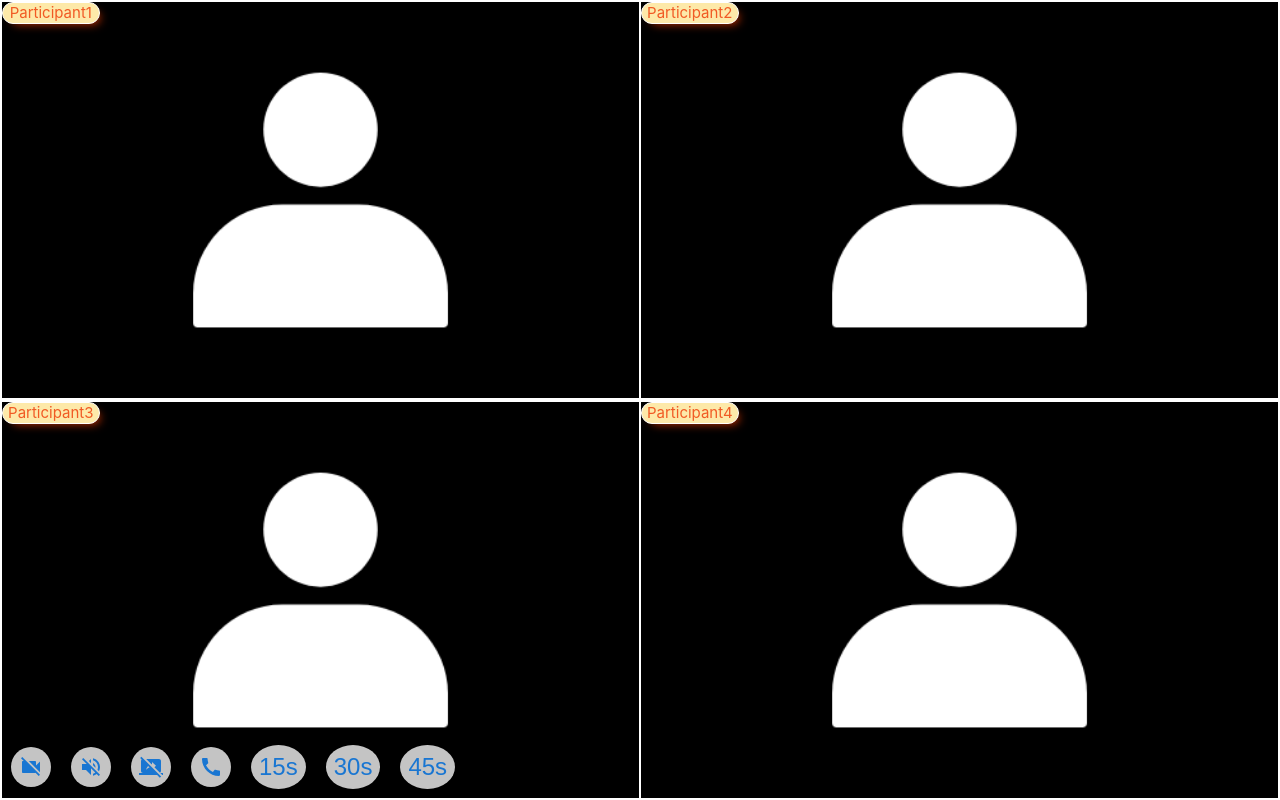
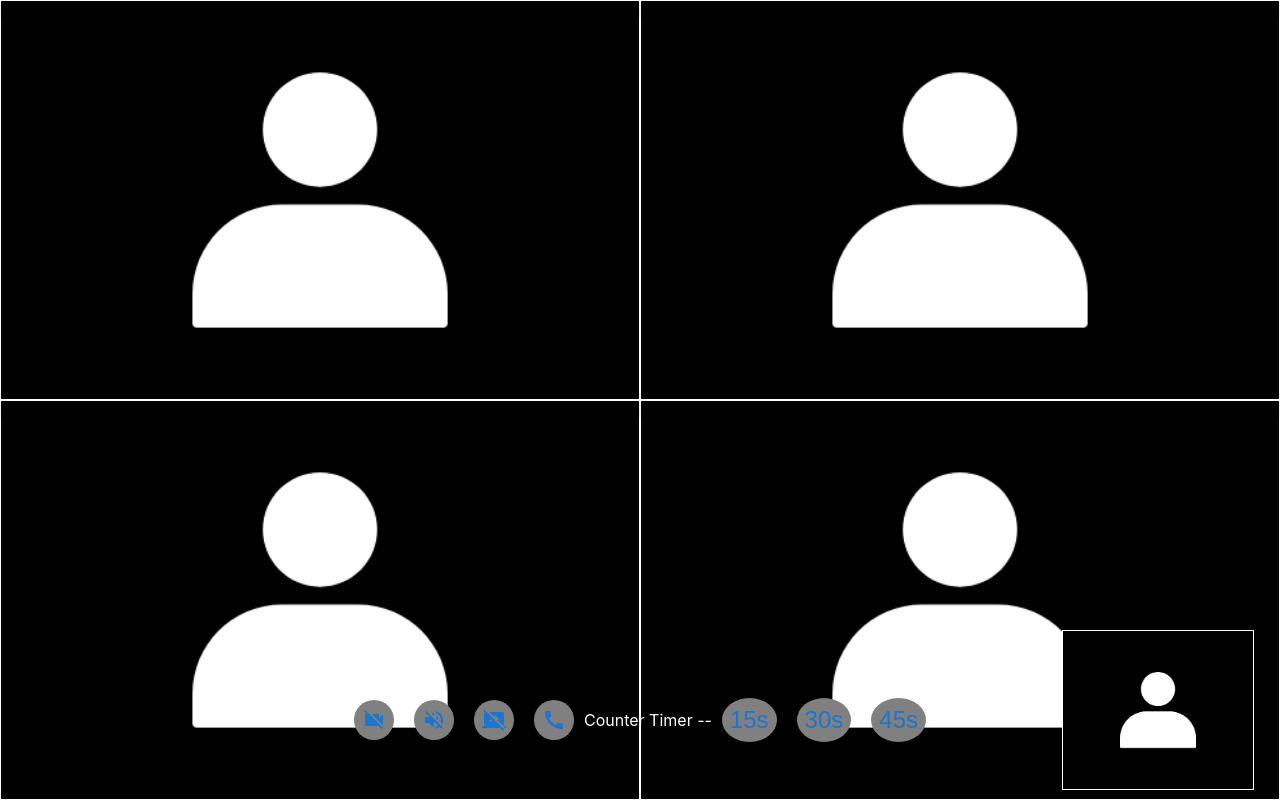
Before and after one commit to anuragcse611/video-app, a React (Create React App) app in the folder demo-videosceen/: page / in a window 1280 px wide. Built offline with nearby package versions, Linux system fonts and the light colour scheme.

Commit message:
positioning of the small image

```diff
--- a/demo-videosceen/src/ComponentStyle/Participant.css
+++ b/demo-videosceen/src/ComponentStyle/Participant.css
@@ -1,24 +1,58 @@
-.grid1 {
-    background-image: url("../images/person2.png");
+.sidegrid{
+    height: 50%;
+    background-image: url('../images/person1.png');
+    background-position: center;
+    background-repeat: no-repeat;
     background-size: cover;
+    border: 1px solid white;
+}
+
+.maingrid{
+    height: 100%;
+    background-image: url('../images/person1.png');
+    background-position: center;
     background-repeat: no-repeat;
+    border: 1px solid white;
+    background-size: cover;
+}
+
+.smalimg{
+
+    justify-self: flex-end;
+    margin-right: 20px;
+
+    height: 100%;
+    width: 15%;
+    bottom: 0%;
+    left: 0%;
+    background-image: url('../images/person2.png');
     background-position: center;
-
+    background-repeat: no-repeat;
+    background-size: cover;
     border: 1px solid white;
 
+}
 
-}
-.part1{
+.participant {
     background-color: #FDE9A9;
     border: 1px solid white;
     border-radius: 25px;
     position: relative;
-    width: 15%;
+    width: 60%;
     height: 20px;
-   left :0%;
+    top: 85%;
     box-shadow: 5px 5px 10px -5px #cc3300;
     color: #F15A24;
+    font-size: 10px;;
     font-size: 10px;
-    text-align: center;
-    font-size: 15px;
-}
+   }
+
+   .lastgrid{
+    position: absolute;
+    bottom: 0;
+    left: 0;
+    right: 0;
+
+    padding: 0px;
+    height: 20%;
+   }
--- a/demo-videosceen/src/Components/Host.js
+++ b/demo-videosceen/src/Components/Host.js
@@ -1,17 +1,27 @@
 import React, { useState } from 'react';
 import { w3cwebsocket as WebSocket } from 'websocket';
 import Grid from '@mui/material/Grid';
+import Paper from '@mui/material/Paper';
 import IconButton from '@mui/material/IconButton';
 import CallIcon from '@mui/icons-material/Call';
 import VolumeOffIcon from '@mui/icons-material/VolumeOff';
 import VideocamOffIcon from '@mui/icons-material/VideocamOff';
 import StopScreenShareIcon from '@mui/icons-material/StopScreenShare';
+import backgroundImage from '../images/person2.png';
 import '../ComponentStyle/Participant.css';
 
 const HOST = "ws://localhost:8000";
 
 const Host = () => {
-  const [time, setTime] = useState(null);
+  const gridStyle = {
+    height: '50%',
+    backgroundImage: `url(${backgroundImage})`,
+    backgroundSize: 'cover',
+    backgroundPosition: 'center',
+    border: '1px solid white', // added border
+  };
+
+  const [time, setTime] = useState(null); // onClick={() => handleTimeChange(30)}
 
   const handleTimeChange = (newTime) => {
     setTime(newTime);
@@ -25,55 +35,61 @@ const Host = () => {
   };
 
   const buttons = [
-    <IconButton key="1" aria-label="call" color="primary" style={{ backgroundColor: '#c4c4c4', borderRadius: '50%', margin: '10px' }}><VideocamOffIcon /></IconButton>,
-    <IconButton key="2" aria-label="call" color="primary" style={{ backgroundColor: '#c4c4c4', borderRadius: '50%', margin: '10px' }}><VolumeOffIcon /></IconButton>,
-    <IconButton key="3" aria-label="call" color="primary" style={{ backgroundColor: '#c4c4c4', borderRadius: '50%', margin: '10px' }}><StopScreenShareIcon /></IconButton>,
-    <IconButton key="4" aria-label="call" color="primary" style={{ backgroundColor: '#c4c4c4', borderRadius: '50%', margin: '10px' }}><CallIcon /></IconButton>,
+    <IconButton key="1" aria-label="call" color="primary" style={{ backgroundColor: 'grey', borderRadius: '50%', margin: '10px', fontSize: '1.5rem' }}><VideocamOffIcon /></IconButton>,
+    <IconButton key="2" aria-label="call" color="primary" style={{ backgroundColor: 'grey', borderRadius: '50%', margin: '10px', fontSize: '1.5rem' }}><VolumeOffIcon /></IconButton>,
+    <IconButton key="3" aria-label="call" color="primary" style={{ backgroundColor: 'grey', borderRadius: '50%', margin: '10px', fontSize: '1.5rem' }}><StopScreenShareIcon /></IconButton>,
+    <IconButton key="4" aria-label="call" color="primary" style={{ backgroundColor: 'grey', borderRadius: '50%', margin: '10px', fontSize: '1.5rem' }}><CallIcon /></IconButton>,
+  ];
+
+  const buttons1 = [
+    <IconButton key="5" aria-label="call" color="primary" style={{ backgroundColor: 'grey', borderRadius: '50%', margin: '10px', fontSize: '1.5rem' }} onClick={() => handleTimeChange(15)}> 15s</IconButton>,
+    <IconButton key="6" aria-label="call" color="primary" style={{ backgroundColor: 'grey', borderRadius: '50%', margin: '10px', fontSize: '1.5rem' }} onClick={() => handleTimeChange(30)}> 30s</IconButton>,
+    <IconButton key="7" aria-label="call" color="primary" style={{ backgroundColor: 'grey', borderRadius: '50%', margin: '10px', fontSize: '1.5rem' }} onClick={() => handleTimeChange(45)}> 45s</IconButton>,
+  ];
+  return (
+    <Grid container spacing={0} style={{ height: '100vh' }}>
+      <Grid item xs={6} style={gridStyle}>
+        <Paper style={{ backgroundColor: 'transparent' }}>Participant1</Paper>
+      </Grid>
+      <Grid item xs={6} style={gridStyle}>
+        <Paper style={{ backgroundColor: 'transparent' }}>Item 2</Paper>
+      </Grid>
+      <Grid item xs={6} style={gridStyle}>
+        <Paper style={{ backgroundColor: 'transparent' }}>Item 3</Paper>
+      </Grid>
+      <Grid item xs={6} style={gridStyle}>
+        <Paper style={{ backgroundColor: 'transparent' }}>Item 4</Paper>
+      </Grid>
+
+<Grid item xs={12} style={{}}>
+  <Grid
+    container
+    spacing={0}
+    justifyContent="center" // align buttons horizontally to the center
+    alignItems="center" // center buttons vertically
 
 
-    <IconButton key="7" aria-label="call" color="primary" style={{ backgroundColor: '#c4c4c4', borderRadius: '50%', margin: '10px' }} onClick={() => handleTimeChange(15)}>15s</IconButton>,
-    <IconButton key="6" aria-label="call" color="primary" style={{ backgroundColor: '#c4c4c4', borderRadius: '50%', margin: '10px' }} onClick={() => handleTimeChange(30)}>30s</IconButton>,
-    <IconButton key="6" aria-label="call" color="primary" style={{ backgroundColor: '#c4c4c4', borderRadius: '50%', margin: '10px', }} onClick={() => handleTimeChange(45)}>45s</IconButton>,
-  ];
+    className='lastgrid'
 
-  return (
-    <Grid container style={{ height: '100vh', position: 'fixed' }}>
-      <Grid item xs={12} style={{ height: '50%', background: 'red', border: '1px solid white' }}>
-        <Grid container style={{ height: '100%' }}>
-          <Grid item xs={6} className='grid1'>
-            <div className='part1'>Participant1</div>
-          </Grid>
-          <Grid item xs={6} className='grid1'>
-            <div className='part1'>Participant2</div>
-          </Grid>
-        </Grid>
-      </Grid>
-      <Grid item xs={12} style={{ height: '50%', position: 'relative', border: '1px solid white' }}>
-        <Grid container style={{ height: '100%', position: 'relative' }}>
-          <Grid item xs={6} className='grid1'>
-            <div className='part1'>Participant3</div>
-          </Grid>
-          <Grid item xs={6} className='grid1'>
-            <div className='part1'>Participant4</div>
-          </Grid>
-          <Grid item xs={12} style={{ position: 'absolute', bottom: 0 }}>
-            <Grid container justifyContent="center">
-              <Grid>
-                <center>
+    style={{
+      flexWrap: "wrap",
+    }}
+  >
 
-                  {buttons}
+    {buttons}
+    <p style={{ color: "white", textAlign: "center" ,left:'5px'}}>
+      Counter Timer --
+    </p>
+    {buttons1}
 
 
+    <Grid className="smalimg"  style = {{position:'absolute', left:'83%', bottom:'10px'}}></Grid>
 
-                </center>
+  </Grid>
+</Grid>
+</Grid>
+  );
+};
 
-              </Grid>
-            </Grid>
-          </Grid>
-        </Grid>
-      </Grid>
-    </Grid>
-  );
-}
 
 export default Host;
--- a/demo-videosceen/src/Components/Participants.js
+++ b/demo-videosceen/src/Components/Participants.js
@@ -5,13 +5,13 @@ import '../ComponentStyle/Host.css';
 import IconButton from '@mui/material/IconButton';
 import CallIcon from '@mui/icons-material/Call';
 import VolumeOffIcon from '@mui/icons-material/VolumeOff';
-import VideocamOffIcon from '@mui/icons-material/VideocamOff';;
+import VideocamOffIcon from '@mui/icons-material/VideocamOff';
 
+let soundPath ='/sounds/buzz.wav'
 
 const Participants = () => {
   const [time, setTime] = useState(null);
-  let timevar = time;
-  //console.log(timevar)
+
   const [ws, setWs] = useState(null);
 
   useEffect(() => {
@@ -31,13 +31,15 @@ const Participants = () => {
     const intervalId = setInterval(() => {
       if (time > 0) {
         setTime((prevTime) => prevTime - 1);
+      } else {
+        clearInterval(intervalId);
+        const audio = new Audio(soundPath);
+        audio.addEventListener("canplaythrough", () => {
+          audio.play();
+        });
+        audio.load();
       }
     }, 1000);
-    if (time === 0) {
-      clearInterval(intervalId);
-      const audio = new Audio('../sounds/sound.mp3');
-      audio.play();
-    }
     return () => {
       clearInterval(intervalId);
     };
```
Also changed, not shown: 2 other files (tests, documents, lock files or other folders).
